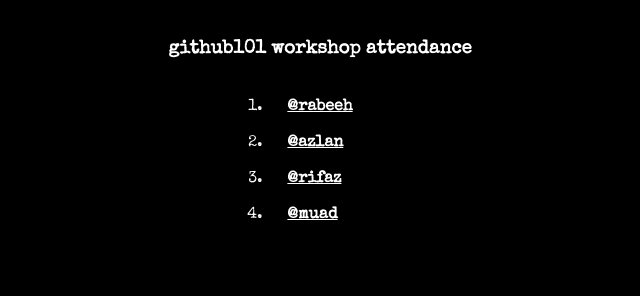
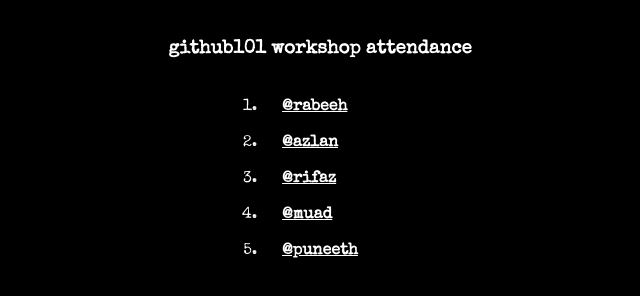
Before and after one commit to rabeeh-ta/github101, a plain HTML site: page index.html in a window 1280 px wide. Shown: the whole page, without its empty margins (320-960 px from the left). Drawn offline with nearby package versions, Linux system fonts and the light colour scheme.

Commit message:
Update index.html
new version

```diff
--- a/index.html
+++ b/index.html
@@ -50,6 +50,9 @@
                 <li>
                     <a href="https://github.com/MuadhAli">@muad</a>
                 </li>
+                  <li>
+                    <a href="https://github.com/githubtechin">@puneeth</a>
+                </li>
             </ol>
 
         </div>
```
